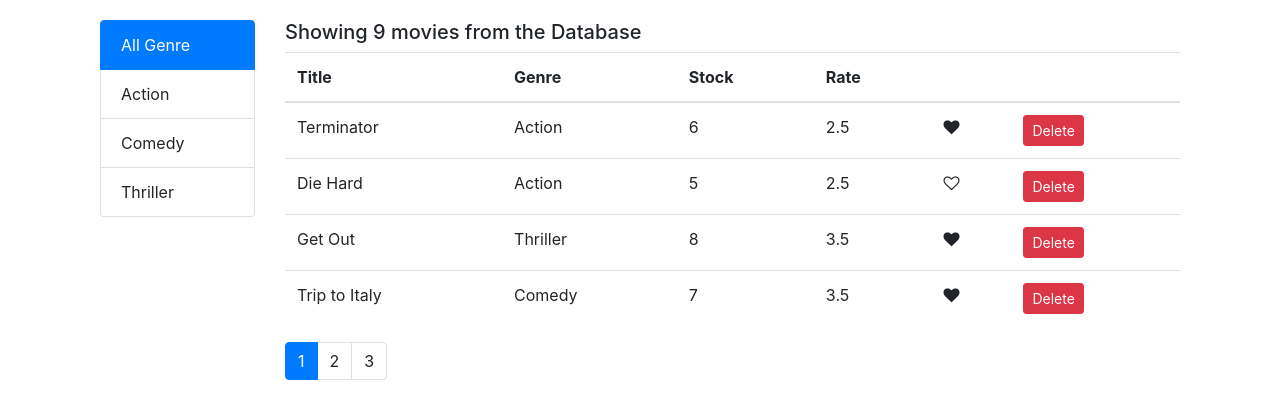
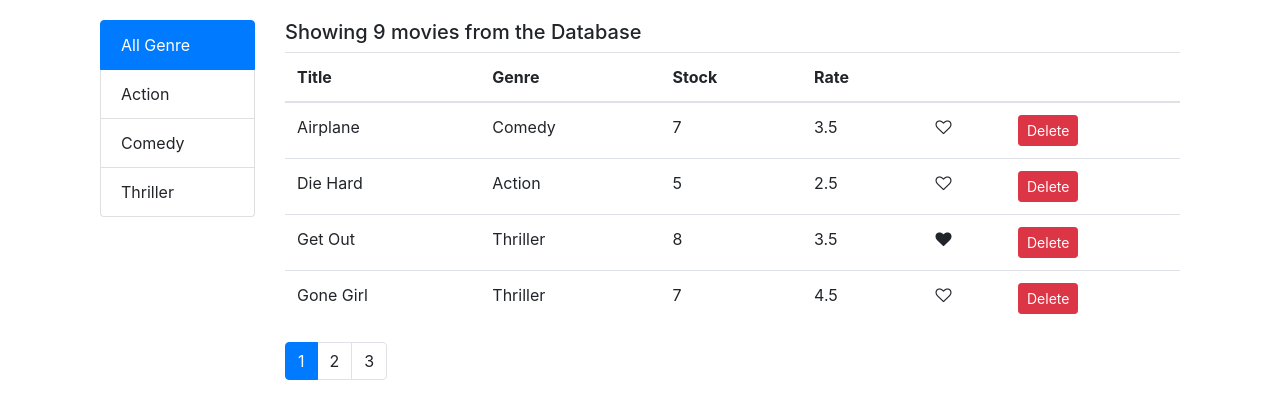
Before and after one commit to NarutoUzumaki77/vivdly, a React (Create React App) app: page / in a window 1280 px wide. Shown: the top 418 px of the page. Built offline with nearby package versions, Linux system fonts and the light colour scheme.

Commit message:
moved sort responsibility to MovieTable component

```diff
--- a/src/components/movies.jsx
+++ b/src/components/movies.jsx
@@ -1,10 +1,11 @@
 import React, { Component } from "react";
 import { getMovies } from "../services/fakeMovieService";
-import Movie from "./movie";
+import MoviesTable from "./moviesTable";
 import Filter from "./common/filter";
 import { getGenres } from "../services/fakeGenreService";
 import Pagination from "./common/pagination";
 import { paginate } from "../utils/paginate";
+import _ from "lodash";
 
 class Movies extends Component {
   constructor(props) {
@@ -15,11 +16,12 @@ class Movies extends Component {
       currentPage: 1,
       genres: [],
       currentFilter: "All Genre",
+      sortColumn: { path: "title", order: "asc" },
     };
   }
 
   componentDidMount() {
-    const genres = [{ name: "All Genre", _id: "0000"}, ...getGenres()]
+    const genres = [{ name: "All Genre", _id: "0000" }, ...getGenres()];
 
     this.setState({
       movies: getMovies(),
@@ -55,13 +57,24 @@ class Movies extends Component {
     return filtered_movies;
   }
 
+  handleSort = (sortColumn) => {
+
+    this.setState({ sortColumn });
+  };
+
   render() {
-    const { currentFilter, genres } = this.state;
+    const { currentFilter, genres, sortColumn } = this.state;
 
     const filtered_movies = this.doFilter(currentFilter);
 
+    const sorted = _.orderBy(
+      filtered_movies,
+      [sortColumn.path],
+      [sortColumn.order]
+    );
+
     const movies = paginate(
-      filtered_movies,
+      sorted,
       this.state.currentPage,
       this.state.pageSize
     );
@@ -77,28 +90,13 @@ class Movies extends Component {
             />
           </div>
           <div className="col-10">
-          <h5>Showing {filtered_movies.length} movies from the Database</h5>
-            <table className="table">
-              <thead>
-                <tr>
-                  <th scope="col">Title</th>
-                  <th scope="col">Genre</th>
-                  <th scope="col">Stock</th>
-                  <th scope="col">Rate</th>
-                  <th></th>
-                  <th></th>
-                </tr>
-              </thead>
-              <tbody>
-                {movies.map((movie) => (
-                  <Movie
-                    key={movie._id}
-                    movie={movie}
-                    onDelete={this.handleDelete}
-                  />
-                ))}
-              </tbody>
-            </table>
+            <h5>Showing {filtered_movies.length} movies from the Database</h5>
+            <MoviesTable
+              movies={movies}
+              doDelete={this.handleDelete}
+              onSort={this.handleSort}
+              sortColumn={sortColumn}
+            />
             <Pagination
               itemsCount={filtered_movies.length}
               pageSize={this.state.pageSize}
--- /dev/null
+++ b/src/components/moviesTable.jsx
@@ -0,0 +1,49 @@
+import React, { Component } from "react";
+import Movie from "./movie";
+
+class MoviesTable extends Component {
+
+  raiseSort = (path) => {
+    const sortColumn = { ...this.props.sortColumn };
+    if (path === sortColumn.path) {
+      sortColumn.order = sortColumn.order === "asc" ? "desc" : "asc";
+    } else {
+      sortColumn.path = path;
+      sortColumn.order = "asc";
+    }
+    this.props.onSort(sortColumn);
+  };
+
+  render() {
+    const { movies, doDelete } = this.props;
+    return (
+      <table className="table">
+        <thead>
+          <tr>
+            <th onClick={() => this.raiseSort("title")} scope="col">
+              Title
+            </th>
+            <th onClick={() => this.raiseSort("genre.name")} scope="col">
+              Genre
+            </th>
+            <th onClick={() => this.raiseSort("numberInStock")} scope="col">
+              Stock
+            </th>
+            <th onClick={() => this.raiseSort("dailyRentalRate")} scope="col">
+              Rate
+            </th>
+            <th></th>
+            <th></th>
+          </tr>
+        </thead>
+        <tbody>
+          {movies.map((movie) => (
+            <Movie key={movie._id} movie={movie} onDelete={doDelete} />
+          ))}
+        </tbody>
+      </table>
+    );
+  }
+}
+
+export default MoviesTable;
```
